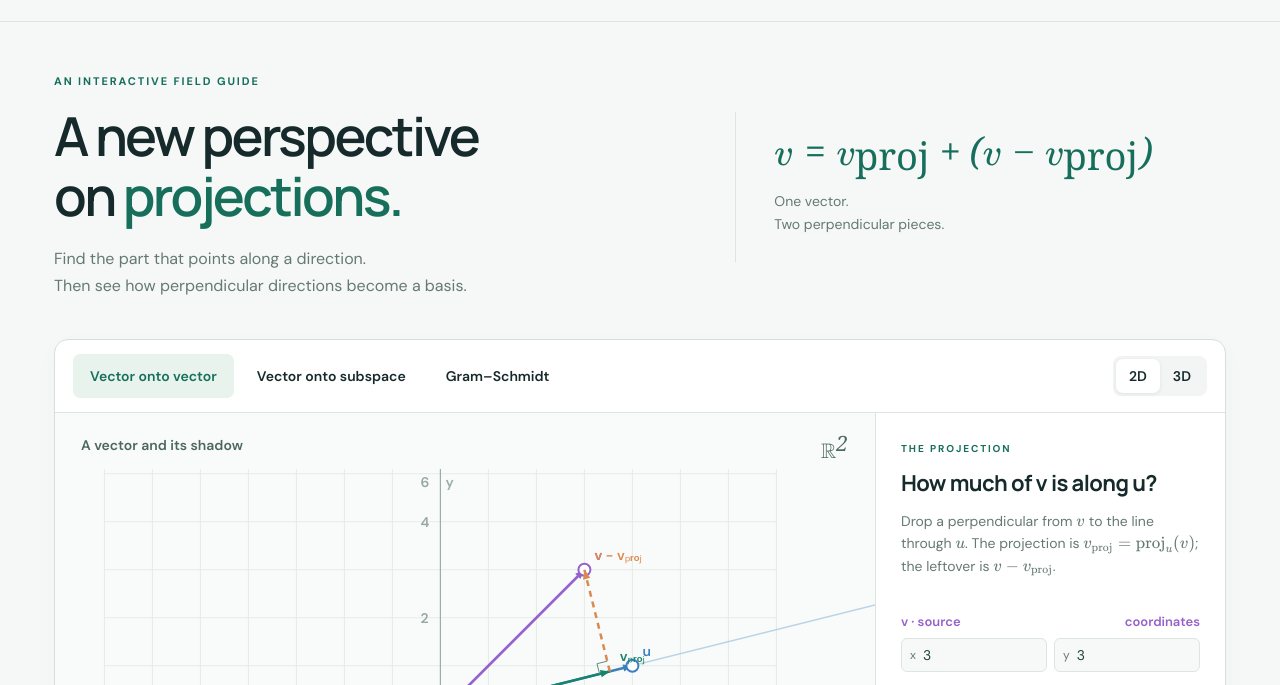
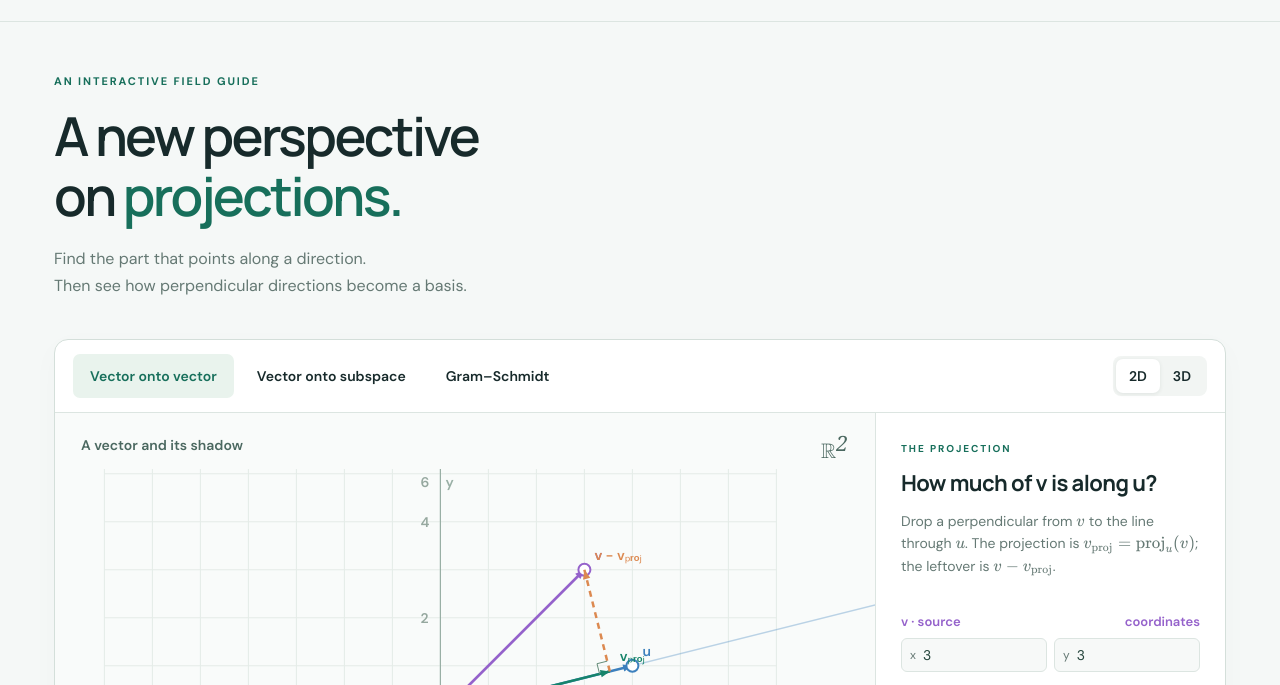
Before and after one commit to jonaprojects/projection-visualization, a plain HTML site: page dist/index.html in a window 1280 px wide. Shown: the part 66-751 px from the top of the page. Drawn offline with Linux system fonts and the light colour scheme.

Commit message:
Update Site source

```diff
--- a/dist/index.html
+++ b/dist/index.html
@@ -10,7 +10,7 @@
 <body>
 <header><a class="brand" href="./"><span class="brand-mark">⊥</span> Projection Lab</a><span class="header-note">LINEAR ALGEBRA, MADE VISIBLE</span><button id="reset">Reset example</button></header>
 <main>
-  <section class="intro"><div><p class="eyebrow">AN INTERACTIVE FIELD GUIDE</p><h1>A new perspective<br>on <em>projections.</em></h1><p class="lead">Find the part that points along a direction.<br>Then see how perpendicular directions become a basis.</p></div><div class="intro-note"><span data-tex="v=v_{\mathrm{proj}}+(v-v_{\mathrm{proj}})"></span><p>One vector.<br>Two perpendicular pieces.</p></div></section>
+  <section class="intro"><div><p class="eyebrow">AN INTERACTIVE FIELD GUIDE</p><h1>A new perspective<br>on <em>projections.</em></h1><p class="lead">Find the part that points along a direction.<br>Then see how perpendicular directions become a basis.</p></div></section>
   <section class="lab" aria-label="Interactive projection lab">
     <div class="toolbar"><nav aria-label="Example"><button data-mode="vector" class="active">Vector onto vector</button><button data-mode="subspace">Vector onto subspace</button><button data-mode="gram">Gram–Schmidt</button></nav><div class="dimensions" aria-label="Dimensions"><button data-dim="2" class="active" aria-pressed="true">2D</button><button data-dim="3" aria-pressed="false">3D</button></div></div>
     <div class="workspace"><div class="scene"><div class="scene-top"><span id="scene-title">A vector and its shadow</span><span id="space-label">ℝ²</span></div><div id="viewport" tabindex="0" aria-label="Vector diagram. In 3D drag to orbit, or use arrow keys. Use plus and minus to zoom."><canvas id="canvas" aria-label="Interactive 2D vector diagram. Edit coordinates using the adjacent inputs." role="img"></canvas><canvas id="canvas3d" aria-label="Perspective 3D vector diagram with x, y, and z axes." role="img" hidden></canvas><div id="labels3d" aria-hidden="true" hidden></div><div id="camera-tools" hidden><label>Camera <select id="camera-view" aria-label="3D camera view"><option value="perspective">Perspective</option><option value="xy">XY · top</option><option value="xz">XZ · front</option><option value="yz">YZ · side</option></select></label><label class="check-label"><input type="checkbox" id="depth-guides" checked> Depth guides</label></div><p id="webgl-message" hidden></p></div><div class="scene-bottom"><span id="hint">Drag vector tips to explore</span><div><button id="view-reset" title="Restore camera and scale">Fit view</button><label>Zoom <input id="zoom" aria-label="Diagram zoom" type="range" min="10" max="85" value="48"></label></div></div><div class="legend" id="legend"></div></div>
```
